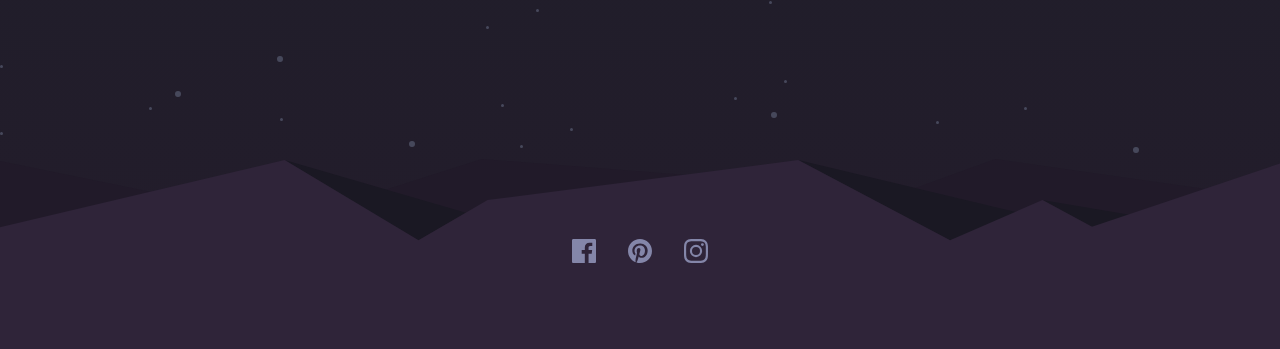
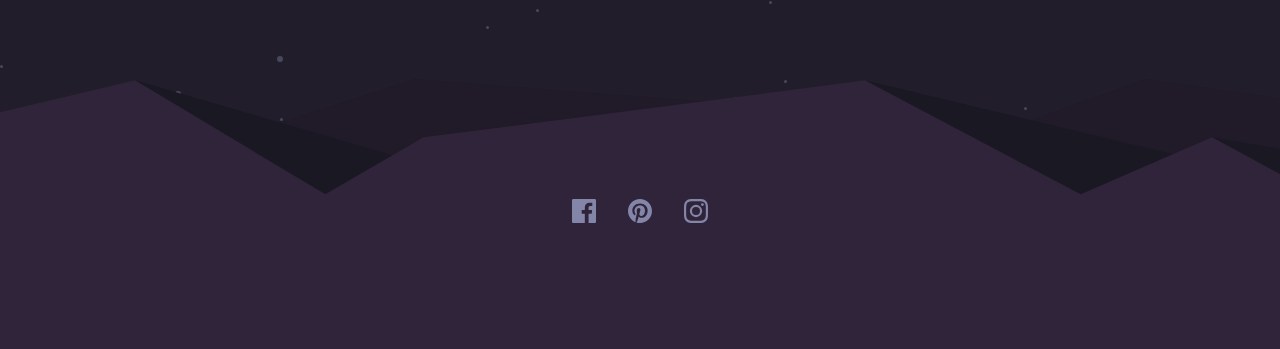
Before and after one commit to DanielDT12/launch-countdown-timer-fem, a website built with Vite: page index.html in a window 1280 px wide. Shown: the part 451-800 px from the top of the page. Built offline with nearby package versions, Linux system fonts and the light colour scheme.

```diff
--- a/css/index.css
+++ b/css/index.css
@@ -133,7 +133,7 @@
 }
 
 .footer {
-  padding: 5rem;
+  padding: clamp(3rem, 10%, 7.5rem);
   background: url(/public/images/pattern-hills.svg);
   background-size: cover;
   background-repeat: no-repeat;
```
